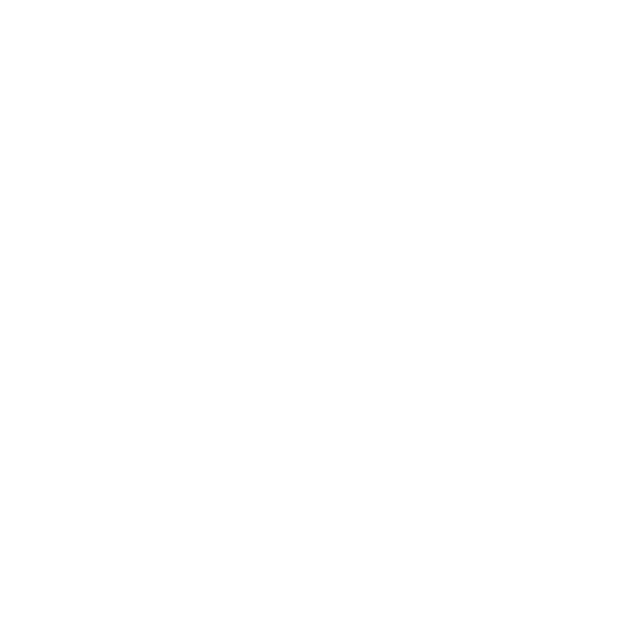
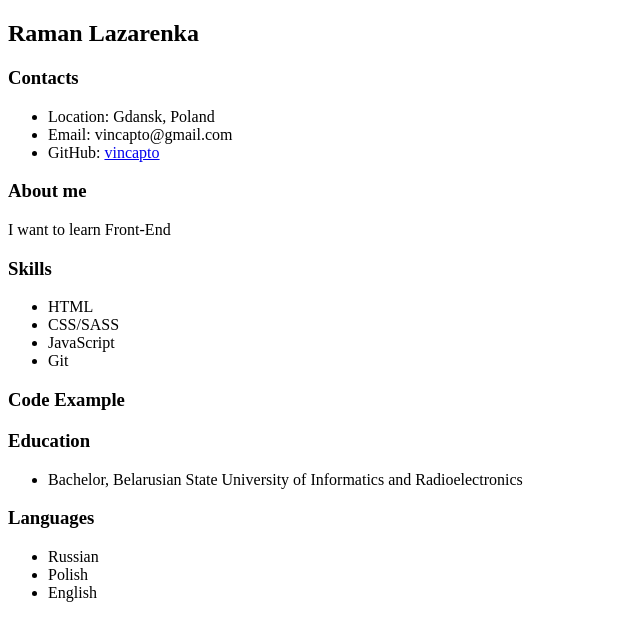
Before and after one commit to vincapto/rsschool-cv, a plain HTML site: page index.html in a window 1280 px wide. Shown: the whole page, without its empty margins (0-640 px from the left). Drawn offline with Linux system fonts and the light colour scheme.

Commit message:
feat: update html

```diff
--- a/index.html
+++ b/index.html
@@ -6,5 +6,33 @@
     <meta name="viewport" content="width=device-width, initial-scale=1.0" />
     <title>Document</title>
   </head>
-  <body></body>
+  <body class="container">
+    <h2>Raman Lazarenka</h2>
+    <h3>Contacts</h3>
+    <ul>
+      <li>Location: Gdansk, Poland</li>
+      <li>Email: vincapto@gmail.com</li>
+      <li>GitHub: <a href="https://github.com/vincapto">vincapto</a></li>
+    </ul>
+    <h3>About me</h3>
+    <p>I want to learn Front-End</p>
+    <h3>Skills</h3>
+    <ul>
+      <li>HTML</li>
+      <li>CSS/SASS</li>
+      <li>JavaScript</li>
+      <li>Git</li>
+    </ul>
+    <h3>Code Example</h3>
+    <h3>Education</h3>
+    <ul>
+      <li>Bachelor, Belarusian State University of Informatics and Radioelectronics</li>
+    </ul>
+    <h3>Languages</h3>
+    <ul>
+      <li>Russian</li>
+      <li>Polish</li>
+      <li>English</li>
+    </ul>
+  </body>
 </html>
```
